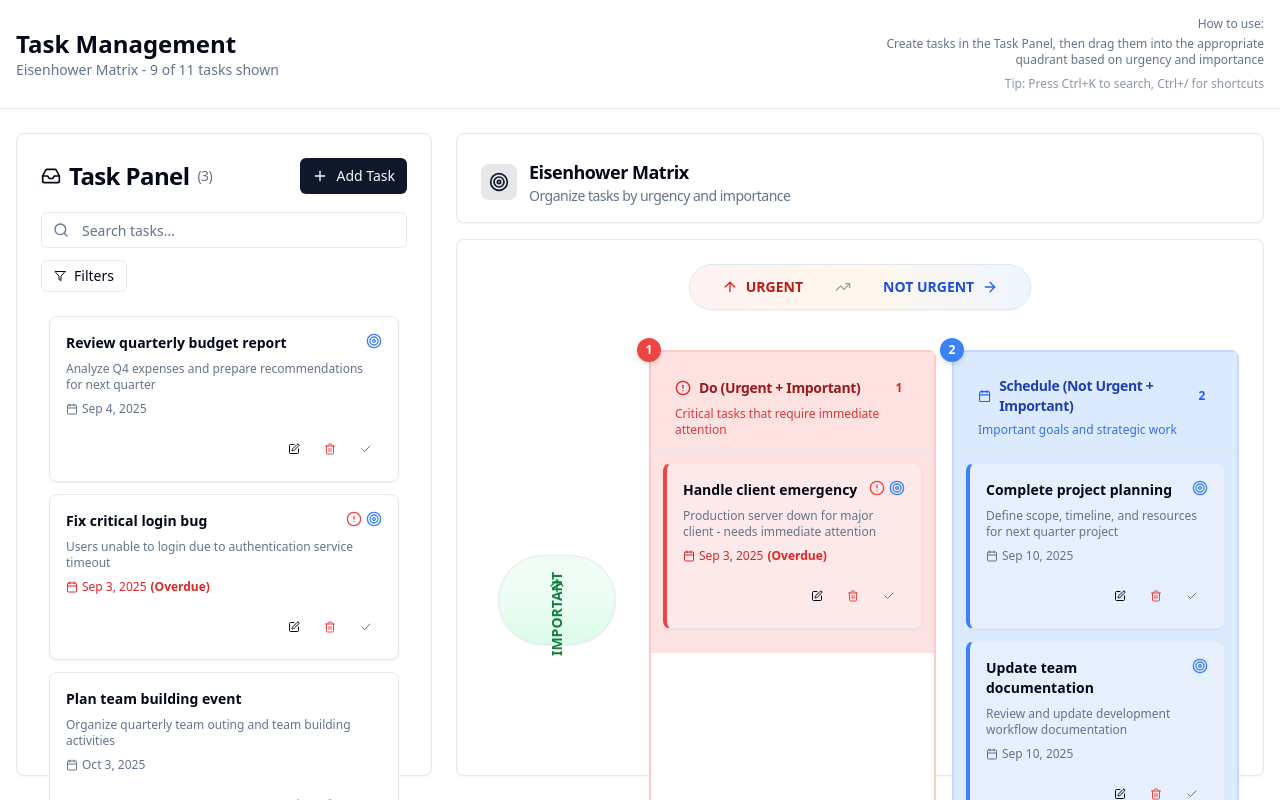
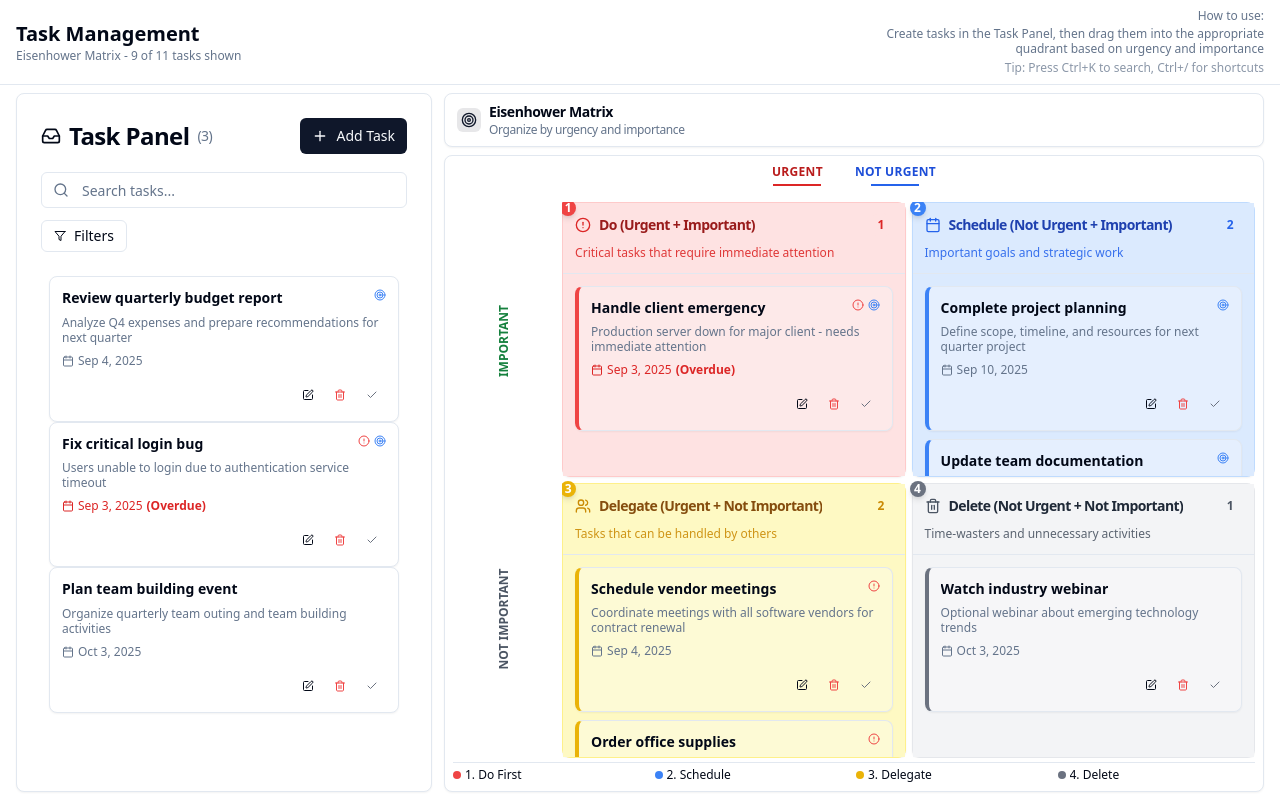
Before and after one commit to Snehal1112/task-manage, a React (Vite) app: page / in a window 1280 px wide. Built offline with nearby package versions, Linux system fonts and the light colour scheme.

Commit message:
Improve Eisenhower Matrix layout: Fix quadrant headers, spacing, scrollbars, and text truncation

```diff
--- a/src/components/EisenhowerMatrix.tsx
+++ b/src/components/EisenhowerMatrix.tsx
@@ -2,7 +2,7 @@ import React from 'react';
 import { Task } from '@/features/tasks/TaskTypes';
 import { Card, CardHeader, CardTitle } from '@/components/ui/card';
 import Quadrant from './Quadrant';
-import { Target, TrendingUp, ArrowUp, ArrowRight } from 'lucide-react';
+import { Target } from 'lucide-react';
 
 interface EisenhowerMatrixProps {
   onEditTask: (task: Task) => void;
@@ -12,17 +12,17 @@ interface EisenhowerMatrixProps {
 const EisenhowerMatrix: React.FC<EisenhowerMatrixProps> = ({ onEditTask, tasks }) => {
   return (
     <div className="h-full flex flex-col">
-      {/* Header */}
-      <Card className="mb-4 shadow-sm">
-        <CardHeader className="pb-4">
-          <CardTitle className="flex items-center gap-3 text-xl">
-            <div className="p-2 bg-primary/10 rounded-lg">
-              <Target className="h-5 w-5 text-primary" />
+      {/* Compact Header */}
+      <Card className="mb-2 shadow-sm">
+        <CardHeader className="py-2 px-3">
+          <CardTitle className="flex items-center gap-2 text-base">
+            <div className="p-1 bg-primary/10 rounded-md">
+              <Target className="h-4 w-4 text-primary" />
             </div>
             <div>
-              <div className="text-lg font-bold">Eisenhower Matrix</div>
-              <div className="text-sm font-normal text-muted-foreground">
-                Organize tasks by urgency and importance
+              <div className="text-sm font-bold">Eisenhower Matrix</div>
+              <div className="text-xs font-normal text-muted-foreground">
+                Organize by urgency and importance
               </div>
             </div>
           </CardTitle>
@@ -32,83 +32,76 @@ const EisenhowerMatrix: React.FC<EisenhowerMatrixProps> = ({ onEditTask, tasks }
       {/* Matrix Container */}
       <div className="flex-1 min-h-0">
         <Card className="h-full shadow-sm">
-          <div className="p-6 h-full flex flex-col">
-            {/* Axis Labels Container */}
-            <div className="relative mb-4">
+          <div className="p-2 h-full flex flex-col">
+            {/* Compact Axis Labels */}
+            <div className="relative mb-2">
               {/* Top axis - Urgency */}
-              <div className="flex items-center justify-center mb-4 lg:mb-6">
-                <div className="flex items-center gap-4 lg:gap-8 bg-gradient-to-r from-red-50 via-orange-50 to-blue-50 px-4 lg:px-8 py-2 lg:py-3 rounded-full border shadow-sm">
-                  <div className="flex items-center gap-1 lg:gap-2">
-                    <ArrowUp className="h-3 w-3 lg:h-4 lg:w-4 text-red-600" />
-                    <span className="text-xs lg:text-sm font-semibold text-red-700">URGENT</span>
+              <div className="flex items-center justify-center mb-2">
+                <div className="flex items-center gap-8">
+                  <div className="text-center">
+                    <div className="text-xs font-bold text-red-700 tracking-wide mb-1">URGENT</div>
+                    <div className="w-12 h-0.5 bg-red-600 mx-auto"></div>
                   </div>
-                  <TrendingUp className="h-3 w-3 lg:h-4 lg:w-4 text-gray-400" />
-                  <div className="flex items-center gap-1 lg:gap-2">
-                    <span className="text-xs lg:text-sm font-semibold text-blue-700">NOT URGENT</span>
-                    <ArrowRight className="h-3 w-3 lg:h-4 lg:w-4 text-blue-600" />
+                  <div className="text-center">
+                    <div className="text-xs font-bold text-blue-700 tracking-wide mb-1">NOT URGENT</div>
+                    <div className="w-12 h-0.5 bg-blue-600 mx-auto"></div>
                   </div>
                 </div>
               </div>
             </div>
 
             {/* Matrix Grid with Left Axis Integration */}
-            <div className="flex-1 flex gap-2 lg:gap-4">
-              {/* Left Axis Labels - Properly Aligned */}
-              <div className="flex flex-col justify-center">
+            <div className="flex-1 flex gap-2 min-h-0">
+              {/* Left Axis Labels - Compact Design */}
+              <div className="flex flex-col justify-between min-w-[50px]">
                 {/* Important Label */}
-                <div className="flex-1 flex items-center justify-center">
-                  <div className="bg-gradient-to-b from-green-50 via-emerald-50 to-green-100 px-3 lg:px-4 py-4 lg:py-5 rounded-full border shadow-sm">
-                    <div className="flex flex-col items-center gap-1 lg:gap-2">
-                      <ArrowUp className="h-4 w-4 lg:h-5 lg:w-5 text-green-600" />
-                      <div className="text-xs lg:text-sm font-bold text-green-700 -rotate-90 whitespace-nowrap">
-                        IMPORTANT
-                      </div>
+                <div className="flex-1 flex items-center justify-center py-1">
+                  <div className="text-center">
+                    <div className="text-xs font-bold text-green-700 -rotate-90 whitespace-nowrap">
+                      IMPORTANT
                     </div>
                   </div>
                 </div>
 
                 {/* Not Important Label */}
-                <div className="flex-1 flex items-center justify-center">
-                  <div className="bg-gradient-to-b from-slate-50 via-gray-50 to-gray-100 px-3 lg:px-4 py-4 lg:py-5 rounded-full border shadow-sm">
-                    <div className="flex flex-col items-center gap-1 lg:gap-2">
-                      <div className="text-xs lg:text-sm font-bold text-gray-600 -rotate-90 whitespace-nowrap">
-                        NOT IMPORTANT
-                      </div>
-                      <ArrowRight className="h-4 w-4 lg:h-5 lg:w-5 text-gray-500 rotate-90" />
+                <div className="flex-1 flex items-center justify-center py-1">
+                  <div className="text-center">
+                    <div className="text-xs font-bold text-gray-600 -rotate-90 whitespace-nowrap">
+                      NOT IMPORTANT
                     </div>
                   </div>
                 </div>
               </div>
 
               {/* Matrix Grid */}
-              <div className="flex-1 grid grid-cols-2 grid-rows-2 gap-2 lg:gap-4">
+              <div className="flex-1 grid grid-cols-2 grid-rows-2 gap-1.5 h-full min-h-0 overflow-hidden">
                 {/* Quadrant I: Urgent & Important (DO) */}
-                <div className="relative">
-                  <div className="absolute -top-2 -left-2 lg:-top-3 lg:-left-3 bg-red-500 text-white text-xs font-bold rounded-full w-5 h-5 lg:w-6 lg:h-6 flex items-center justify-center z-10 shadow-md">
+                <div className="relative h-full min-h-0">
+                  <div className="absolute -top-0.5 -left-0.5 bg-red-500 text-white text-xs font-bold rounded-full w-4 h-4 flex items-center justify-center z-10 shadow-md">
                     1
                   </div>
                   <Quadrant quadrant="DO" onEditTask={onEditTask} tasks={tasks} />
                 </div>
 
                 {/* Quadrant II: Not Urgent & Important (SCHEDULE) */}
-                <div className="relative">
-                  <div className="absolute -top-2 -left-2 lg:-top-3 lg:-left-3 bg-blue-500 text-white text-xs font-bold rounded-full w-5 h-5 lg:w-6 lg:h-6 flex items-center justify-center z-10 shadow-md">
+                <div className="relative h-full min-h-0">
+                  <div className="absolute -top-0.5 -left-0.5 bg-blue-500 text-white text-xs font-bold rounded-full w-4 h-4 flex items-center justify-center z-10 shadow-md">
                     2
                   </div>
                   <Quadrant quadrant="SCHEDULE" onEditTask={onEditTask} tasks={tasks} />
                 </div>
 
                 {/* Quadrant III: Urgent & Not Important (DELEGATE) */}
-                <div className="relative">
-                  <div className="absolute -top-2 -left-2 lg:-top-3 lg:-left-3 bg-yellow-500 text-white text-xs font-bold rounded-full w-5 h-5 lg:w-6 lg:h-6 flex items-center justify-center z-10 shadow-md">
+                <div className="relative h-full min-h-0">
+                  <div className="absolute -top-0.5 -left-0.5 bg-yellow-500 text-white text-xs font-bold rounded-full w-4 h-4 flex items-center justify-center z-10 shadow-md">
                     3
                   </div>
                   <Quadrant quadrant="DELEGATE" onEditTask={onEditTask} tasks={tasks} />
                 </div>
 
                 {/* Quadrant IV: Not Urgent & Not Important (DELETE) */}
-                <div className="relative">
-                  <div className="absolute -top-2 -left-2 lg:-top-3 lg:-left-3 bg-gray-500 text-white text-xs font-bold rounded-full w-5 h-5 lg:w-6 lg:h-6 flex items-center justify-center z-10 shadow-md">
+                <div className="relative h-full min-h-0">
+                  <div className="absolute -top-0.5 -left-0.5 bg-gray-500 text-white text-xs font-bold rounded-full w-4 h-4 flex items-center justify-center z-10 shadow-md">
                     4
                   </div>
                   <Quadrant quadrant="DELETE" onEditTask={onEditTask} tasks={tasks} />
@@ -116,24 +109,24 @@ const EisenhowerMatrix: React.FC<EisenhowerMatrixProps> = ({ onEditTask, tasks }
               </div>
             </div>
 
-            {/* Responsive Legend */}
-            <div className="mt-3 lg:mt-4 pt-3 lg:pt-4 border-t">
-              <div className="grid grid-cols-2 lg:grid-cols-4 gap-2 lg:gap-4">
-                <div className="flex items-center gap-1.5 lg:gap-2">
-                  <div className="w-2.5 h-2.5 lg:w-3 lg:h-3 bg-red-500 rounded-full"></div>
-                  <span className="text-xs lg:text-xs font-medium">1. Do First</span>
+            {/* Compact Legend */}
+            <div className="mt-1 pt-1 border-t">
+              <div className="grid grid-cols-4 gap-1">
+                <div className="flex items-center gap-1">
+                  <div className="w-2 h-2 bg-red-500 rounded-full"></div>
+                  <span className="text-xs font-medium truncate">1. Do First</span>
                 </div>
-                <div className="flex items-center gap-1.5 lg:gap-2">
-                  <div className="w-2.5 h-2.5 lg:w-3 lg:h-3 bg-blue-500 rounded-full"></div>
-                  <span className="text-xs lg:text-xs font-medium">2. Schedule</span>
+                <div className="flex items-center gap-1">
+                  <div className="w-2 h-2 bg-blue-500 rounded-full"></div>
+                  <span className="text-xs font-medium truncate">2. Schedule</span>
                 </div>
-                <div className="flex items-center gap-1.5 lg:gap-2">
-                  <div className="w-2.5 h-2.5 lg:w-3 lg:h-3 bg-yellow-500 rounded-full"></div>
-                  <span className="text-xs lg:text-xs font-medium">3. Delegate</span>
+                <div className="flex items-center gap-1">
+                  <div className="w-2 h-2 bg-yellow-500 rounded-full"></div>
+                  <span className="text-xs font-medium truncate">3. Delegate</span>
                 </div>
-                <div className="flex items-center gap-1.5 lg:gap-2">
-                  <div className="w-2.5 h-2.5 lg:w-3 lg:h-3 bg-gray-500 rounded-full"></div>
-                  <span className="text-xs lg:text-xs font-medium">4. Delete</span>
+                <div className="flex items-center gap-1">
+                  <div className="w-2 h-2 bg-gray-500 rounded-full"></div>
+                  <span className="text-xs font-medium truncate">4. Delete</span>
                 </div>
               </div>
             </div>
--- a/src/components/Quadrant.tsx
+++ b/src/components/Quadrant.tsx
@@ -94,56 +94,60 @@ const Quadrant = memo<QuadrantProps>(({ quadrant, onEditTask, tasks: externalTas
   if (quadrant === 'UNASSIGNED') return null;
 
   return (
-    <div className="h-full">
+    <div className="h-full flex flex-col">
       <Card className={cn(
-        'h-full transition-all duration-200 hover:shadow-md',
+        'h-full flex flex-col transition-all duration-200 hover:shadow-md',
         colors.border,
-        'border-2'
+        'border'
       )}>
-        <CardHeader className={cn('pb-3 border-b', colors.header)}>
-          <CardTitle className="flex items-center justify-between text-sm">
+        <CardHeader className={cn('py-2.5 px-3 border-b flex-shrink-0', colors.header)}>
+          <CardTitle className="flex items-center justify-between">
             <div className="flex items-center gap-2">
               <Icon className={cn('h-4 w-4', colors.icon)} />
-              <span className="font-bold text-sm">
+              <span className="font-bold text-sm truncate">
                 {QUADRANT_LABELS[quadrant]}
               </span>
             </div>
             <div className={cn(
-              'px-2 py-1 rounded-full text-xs font-bold',
+              'px-2 py-1 rounded-full text-xs font-bold flex-shrink-0 min-w-[24px] text-center',
               tasks.length > 0 ? colors.bg + ' ' + colors.icon : 'bg-gray-100 text-gray-500'
             )}>
               {tasks.length}
             </div>
           </CardTitle>
-          <p className={cn('text-xs font-medium opacity-90', colors.icon)}>
+          <p className={cn('text-xs font-medium opacity-90 leading-relaxed mt-1', colors.icon)}>
             {QUADRANT_DESCRIPTIONS[quadrant]}
           </p>
         </CardHeader>
 
-        <CardContent className={cn("flex-1 overflow-hidden p-0", colors.bg)}>
+        <CardContent className={cn('flex-1 min-h-0 overflow-hidden p-0', colors.bg)}>
           <div
             ref={setNodeRef}
             className={cn(
-              "h-full transition-all duration-300 relative overflow-y-auto",
-              "min-h-[200px] p-3",
+              "h-full w-full transition-all duration-300 relative overflow-y-auto overflow-x-hidden",
+              "p-3 scrollbar-hover",
               colors.bg,
               isDragActive && !isBeingDraggedOver && "bg-opacity-60",
               isBeingDraggedOver && "bg-white/90 ring-2 ring-primary/40 ring-inset",
               isOver && !isBeingDraggedOver && "bg-white/70 ring-1 ring-primary/30 ring-inset"
             )}
+            style={{
+              scrollbarWidth: 'thin',
+              scrollbarColor: 'rgba(156, 163, 175, 0.5) transparent'
+            }}
           >
             {/* Enhanced Drop placeholder */}
             {isBeingDraggedOver && (
               <div className="absolute inset-3 border-2 border-dashed border-primary/60 rounded-lg bg-white/80 backdrop-blur-sm flex items-center justify-center z-20 animate-pulse">
                 <div className="text-center">
                   <div className={cn(
-                    'w-12 h-12 mx-auto mb-3 rounded-full flex items-center justify-center',
+                    'w-10 h-10 mx-auto mb-2 rounded-full flex items-center justify-center',
                     colors.bg, colors.icon
                   )}>
-                    <Icon className="h-6 w-6" />
+                    <Icon className="h-5 w-5" />
                   </div>
                   <p className="text-sm font-semibold text-gray-800">{QUADRANT_LABELS[quadrant]}</p>
-                  <p className="text-xs text-gray-600 mt-1">Drop your task here</p>
+                  <p className="text-xs text-gray-600 mt-1">Drop task here</p>
                 </div>
               </div>
             )}
@@ -152,22 +156,23 @@ const Quadrant = memo<QuadrantProps>(({ quadrant, onEditTask, tasks: externalTas
             {tasks.length === 0 && !isBeingDraggedOver && (
               <div className="h-full flex items-center justify-center text-center">
                 <div className="text-muted-foreground">
-                  <Icon className={cn('h-8 w-8 mx-auto mb-3 opacity-30', colors.icon)} />
+                  <Icon className={cn('h-8 w-8 mx-auto mb-2 opacity-30', colors.icon)} />
                   <p className="text-sm font-medium opacity-60">No tasks yet</p>
-                  <p className="text-xs opacity-40 mt-1">Drag tasks from the panel</p>
+                  <p className="text-xs opacity-40 mt-1">Drag tasks here</p>
                 </div>
               </div>
             )}
 
-            {/* Task list with improved spacing */}
-            <div className="space-y-3">
+            {/* Task list with improved spacing and proper overflow handling */}
+            <div className="space-y-2 min-h-0">
               {tasks.map((task, index) => (
-                <TaskCard
-                  key={task.id}
-                  task={task}
-                  index={index}
-                  onEdit={onEditTask}
-                />
+                <div key={task.id} className="flex-shrink-0">
+                  <TaskCard
+                    task={task}
+                    index={index}
+                    onEdit={onEditTask}
+                  />
+                </div>
               ))}
             </div>
           </div>
--- a/src/components/TaskCard.tsx
+++ b/src/components/TaskCard.tsx
@@ -71,7 +71,7 @@ const TaskCard = memo<TaskCardProps>(({ task, index: _index, onEdit, isDragOverl
       {...attributes}
       {...listeners}
       className={cn(
-        "mb-3 transition-all duration-300 ease-out",
+        "transition-all duration-300 ease-out w-full",
         isDragging && !isDragOverlay && "opacity-30 scale-95",
         isDragOverlay && "rotate-3 scale-105 z-50"
       )}
@@ -87,57 +87,61 @@ const TaskCard = memo<TaskCardProps>(({ task, index: _index, onEdit, isDragOverl
         task.quadrant === 'DELETE' && "border-l-gray-500 bg-gray-50/50",
         !isDragging && !isDragOverlay && "hover:scale-102 hover:shadow-lg"
       )}>
-        <CardContent className="p-4">
+        <CardContent className="p-3">
           <div className="space-y-2">
-            <div className="flex items-start justify-between">
+            <div className="flex items-start justify-between gap-2">
               <h3 className={cn(
-                "font-semibold text-sm line-clamp-2",
+                "font-semibold text-sm leading-tight flex-1 min-w-0 break-words",
                 task.completed && "line-through text-muted-foreground"
               )}>
-                {task.title}
+                <span className="block truncate">{task.title}</span>
               </h3>
-              <div className="flex items-center space-x-1 ml-2">
+              <div className="flex items-center space-x-1 flex-shrink-0">
                 {task.completed && (
-                  <CheckCircle className="h-4 w-4 text-green-500" />
+                  <CheckCircle className="h-3 w-3 text-green-500" />
                 )}
                 {task.urgent && (
-                  <AlertCircle className="h-4 w-4 text-red-500" />
+                  <AlertCircle className="h-3 w-3 text-red-500" />
                 )}
                 {task.important && (
-                  <Target className="h-4 w-4 text-blue-500" />
+                  <Target className="h-3 w-3 text-blue-500" />
                 )}
               </div>
             </div>
 
             {task.description && (
-              <p className="text-xs text-muted-foreground line-clamp-2">
-                {task.description}
-              </p>
+              <div className="min-w-0">
+                <p className="text-xs text-muted-foreground leading-tight break-words">
+                  <span className="line-clamp-2">{task.description}</span>
+                </p>
+              </div>
             )}
 
             {task.dueDate && (
               <div className={cn(
-                "flex items-center text-xs",
+                "flex items-center text-xs min-w-0",
                 isOverdue ? "text-red-600" : "text-muted-foreground"
               )}>
-                <Calendar className="h-3 w-3 mr-1" />
-                {formatDate(task.dueDate)}
-                {isOverdue && (
-                  <span className="ml-1 font-semibold">(Overdue)</span>
-                )}
+                <Calendar className="h-3 w-3 mr-1 flex-shrink-0" />
+                <span className="truncate">
+                  {formatDate(task.dueDate)}
+                  {isOverdue && (
+                    <span className="ml-1 font-semibold">(Overdue)</span>
+                  )}
+                </span>
               </div>
             )}
           </div>
         </CardContent>
 
         {!isDragOverlay && (
-          <CardFooter className="p-4 pt-0">
+          <CardFooter className="p-3 pt-0">
             <div className="flex justify-end space-x-1 w-full">
               <Button
                 size="sm"
                 variant="ghost"
                 onClick={handleEdit}
-                className="h-8 w-8 p-0"
+                className="h-7 w-7 p-0"
                 onPointerDown={(e) => e.stopPropagation()}
               >
                 <Edit className="h-3 w-3" />
@@ -146,7 +150,7 @@ const TaskCard = memo<TaskCardProps>(({ task, index: _index, onEdit, isDragOverl
                 size="sm"
                 variant="ghost"
                 onClick={handleDelete}
-                className="h-8 w-8 p-0 text-destructive hover:text-destructive"
+                className="h-7 w-7 p-0 text-destructive hover:text-destructive"
                 onPointerDown={(e) => e.stopPropagation()}
               >
                 <Trash2 className="h-3 w-3" />
@@ -155,7 +159,7 @@ const TaskCard = memo<TaskCardProps>(({ task, index: _index, onEdit, isDragOverl
                 size="sm"
                 variant="ghost"
                 onClick={handleToggleCompletion}
-                className="h-8 w-8 p-0"
+                className="h-7 w-7 p-0"
                 onPointerDown={(e) => e.stopPropagation()}
               >
                 {task.completed ? (
--- a/src/index.css
+++ b/src/index.css
@@ -75,10 +75,27 @@
   }
 }
 
-@layer utilities {
+@layer utilities {  /* Line clamp utilities for text truncation */
+  .line-clamp-1 {
+    display: -webkit-box;
+    -webkit-line-clamp: 1;
+    line-clamp: 1;
+    -webkit-box-orient: vertical;
+    overflow: hidden;
+  }
+
   .line-clamp-2 {
     display: -webkit-box;
     -webkit-line-clamp: 2;
+    line-clamp: 2;
+    -webkit-box-orient: vertical;
+    overflow: hidden;
+  }
+
+  .line-clamp-3 {
+    display: -webkit-box;
+    -webkit-line-clamp: 3;
+    line-clamp: 3;
     -webkit-box-orient: vertical;
     overflow: hidden;
   }
@@ -157,4 +174,59 @@
   .scrollbar-on-hover:focus-within::-webkit-scrollbar-thumb:hover {
     background: hsl(var(--muted-foreground) / 0.6);
   }
+
+  /* Custom scrollbar for quadrant hover */
+  .scrollbar-hover {
+    scrollbar-width: thin;
+    scrollbar-color: rgba(156, 163, 175, 0.6) transparent;
+    transition: scrollbar-color 0.2s ease;
+  }
+
+  .scrollbar-hover:hover {
+    scrollbar-color: rgba(156, 163, 175, 0.8) rgba(0, 0, 0, 0.05);
+  }
+
+  .scrollbar-hover::-webkit-scrollbar {
+    width: 6px;
+    height: 6px;
+  }
+
+  .scrollbar-hover::-webkit-scrollbar-track {
+    background: transparent;
+    border-radius: 6px;
+  }
+
+  .scrollbar-hover::-webkit-scrollbar-thumb {
+    background: rgba(156, 163, 175, 0.6);
+    border-radius: 6px;
+    transition: background-color 0.2s ease;
+    min-height: 40px;
+  }
+
+  .scrollbar-hover:hover::-webkit-scrollbar-track {
+    background: rgba(0, 0, 0, 0.05);
+  }
+
+  .scrollbar-hover:hover::-webkit-scrollbar-thumb {
+    background: rgba(156, 163, 175, 0.8);
+  }
+
+  .scrollbar-hover::-webkit-scrollbar-thumb:hover {
+    background: rgba(156, 163, 175, 1);
+  }
+
+  /* Always show scrollbar when content overflows */
+  .scrollbar-hover::-webkit-scrollbar-thumb:window-inactive {
+    background: rgba(156, 163, 175, 0.4);
+  }
+
+  /* Remove scrollbar from main containers */
+  .no-scrollbar {
+    scrollbar-width: none;
+    -ms-overflow-style: none;
+  }
+
+  .no-scrollbar::-webkit-scrollbar {
+    display: none;
+  }
 }
--- a/src/pages/Dashboard.tsx
+++ b/src/pages/Dashboard.tsx
@@ -34,29 +34,29 @@ const Dashboard: React.FC = () => {
     <div className="h-screen bg-background overflow-hidden flex flex-col">
       {/* Header */}
       <header className="border-b bg-card flex-shrink-0">
-        <div className="container mx-auto px-4 py-4">
-          <div className="flex flex-col sm:flex-row sm:items-center sm:justify-between gap-4">
+        <div className="container mx-auto px-4 py-2">
+          <div className="flex flex-col sm:flex-row sm:items-center sm:justify-between gap-2">
             <div>
-              <h1 className="text-2xl font-bold">Task Management</h1>
-              <p className="text-sm text-muted-foreground">
+              <h1 className="text-xl font-bold">Task Management</h1>
+              <p className="text-xs text-muted-foreground">
                 Eisenhower Matrix - {filteredTasks.length} of {totalTasks} task{totalTasks !== 1 ? 's' : ''} shown
               </p>
             </div>
             <div className="text-xs text-muted-foreground max-w-sm text-right">
-              <p className="font-medium mb-1">How to use:</p>
-              <p>Create tasks in the Task Panel, then drag them into the appropriate quadrant based on urgency and importance</p>
-              <p className="mt-2 text-xs opacity-75">Tip: Press Ctrl+K to search, Ctrl+/ for shortcuts</p>
+              <p className="font-medium mb-0.5">How to use:</p>
+              <p className="leading-tight">Create tasks in the Task Panel, then drag them into the appropriate quadrant based on urgency and importance</p>
+              <p className="mt-1 text-xs opacity-75">Tip: Press Ctrl+K to search, Ctrl+/ for shortcuts</p>
             </div>
           </div>
         </div>
       </header>
 
       {/* Main Content */}
-      <main className="container mx-auto px-4 py-6 flex-1 min-h-0">
+      <main className="container mx-auto px-4 py-2 flex-1 min-h-0">
         <DragDropWrapper>
-          <div className="flex flex-col lg:flex-row gap-6 h-full">
+          <div className="flex flex-col lg:flex-row gap-3 h-full">
             {/* Task Panel - Left Column */}
-            <div className="w-full lg:w-1/3 lg:min-w-[320px]">
+            <div className="w-full lg:w-1/3 lg:min-w-[280px]">
               <TaskList
                 ref={taskListRef}
                 onAddTask={handleAddTask}
@@ -66,7 +66,7 @@ const Dashboard: React.FC = () => {
             </div>
 
             {/* Eisenhower Matrix - Right Column */}
-            <div className="flex-1 lg:min-w-[600px]">
+            <div className="flex-1 lg:min-w-[450px]">
               <EisenhowerMatrix
                 onEditTask={handleEditTask}
                 tasks={filteredTasks}
```
